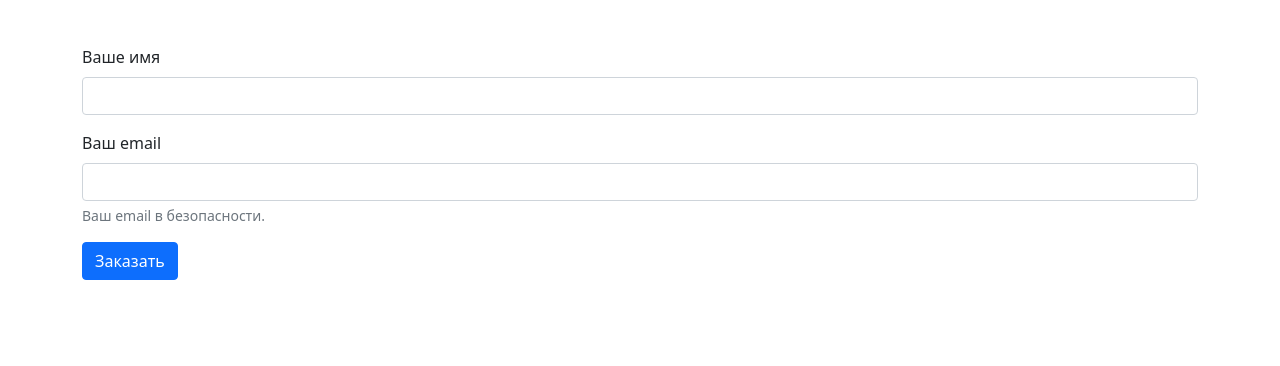
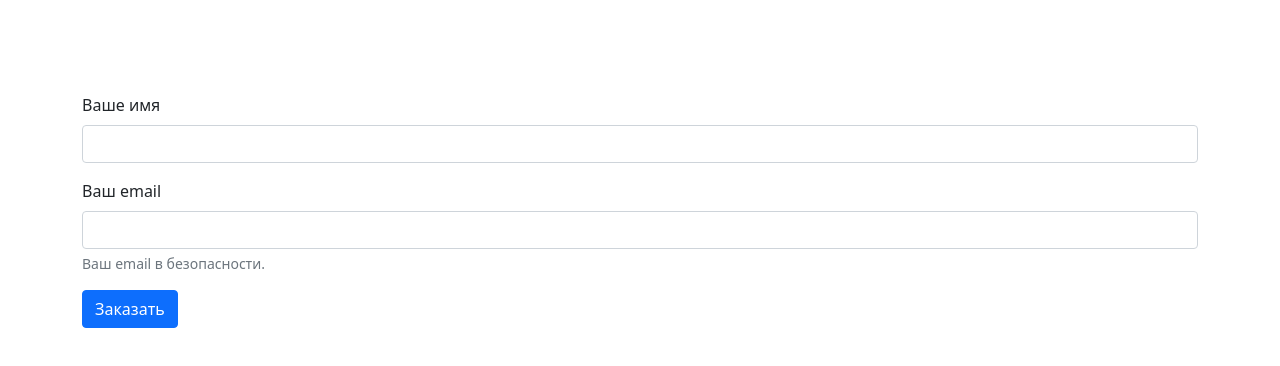
Before and after one commit to esromanycheva/landing-design, a plain HTML site: page index.html in a window 1280 px wide. Shown: the part 2145-2511 px from the top of the page. Before the commit the page ends 2425 px from the top, so only its background shows below. Drawn offline with nearby package versions, Linux system fonts and the light colour scheme.

Commit message:
add spacing for button in form

```diff
--- a/index.html
+++ b/index.html
@@ -122,7 +122,7 @@
 
   <div class="container">
     <div class="row">
-      <div class="col">
+      <div class="col py-5">
         <form>
           <div class="mb-3">
             <label for="exampleInputEmail1" class="form-label">Ваше имя</label>
```
